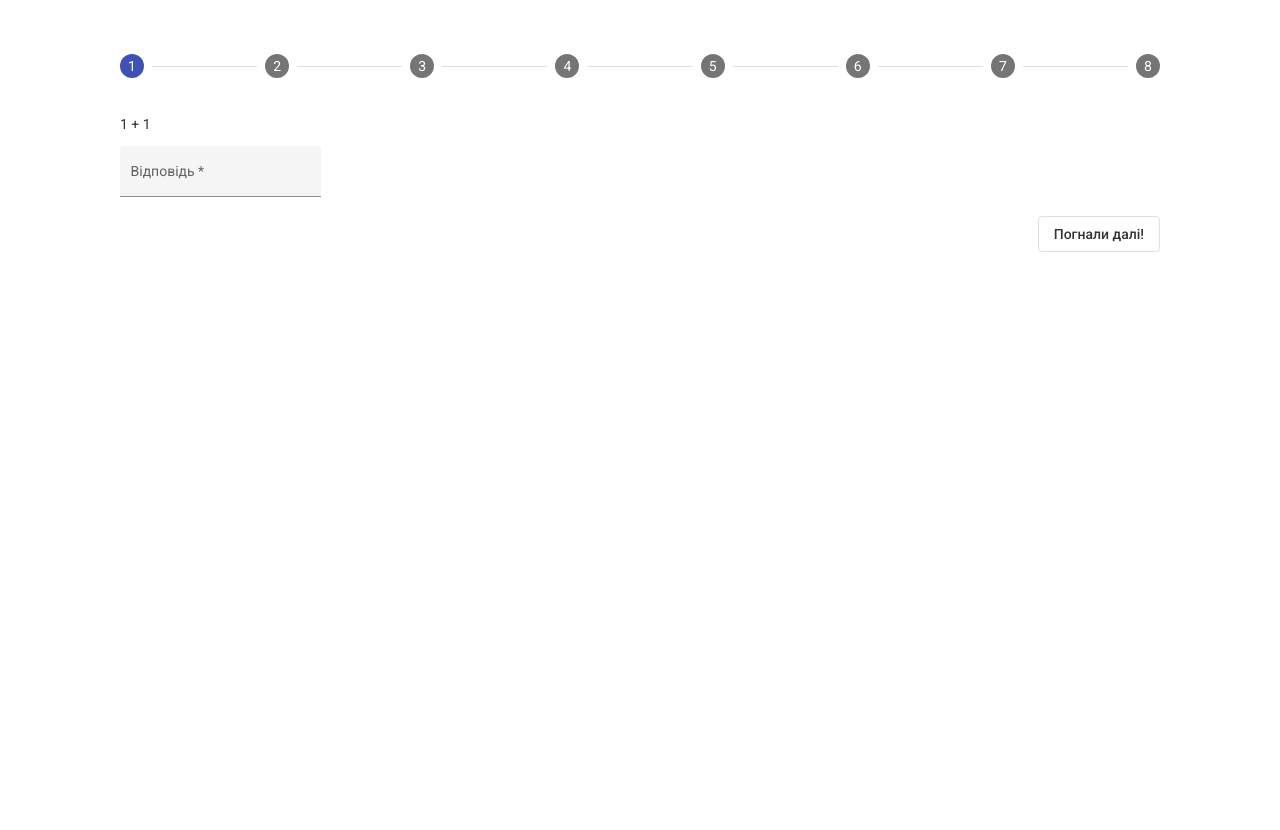
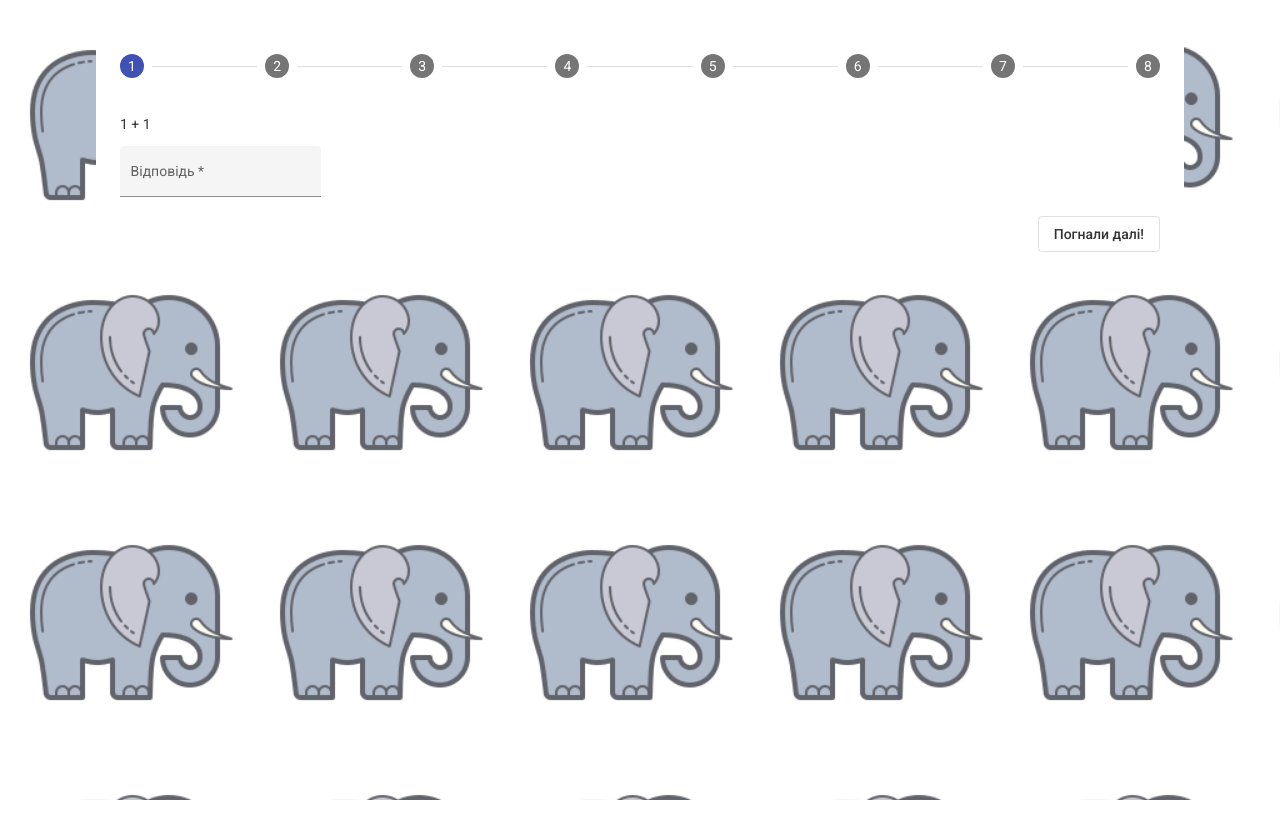
Before and after one commit to averfield/elephant-quest, an Angular app: page / in a window 1280 px wide. Built offline with nearby package versions, Linux system fonts and the light colour scheme.

Commit message:
Update "prod" deployment [2]

```diff
--- a/src/styles.scss
+++ b/src/styles.scss
@@ -16,6 +16,7 @@ body::before {
     bottom: 0;
     left: 0;
     z-index: -1;
+    background: url(./assets/elephant.png) repeat;
     background-size: 250px 250px;
     opacity: 0.7;
 }
```
Also changed, not shown: 4 other files (tests, documents, lock files or other folders).
